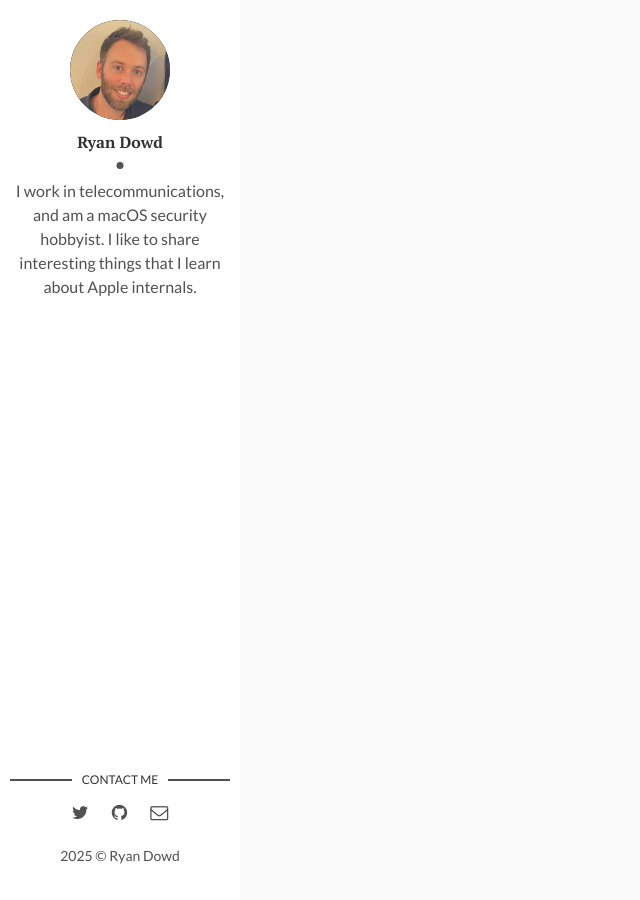
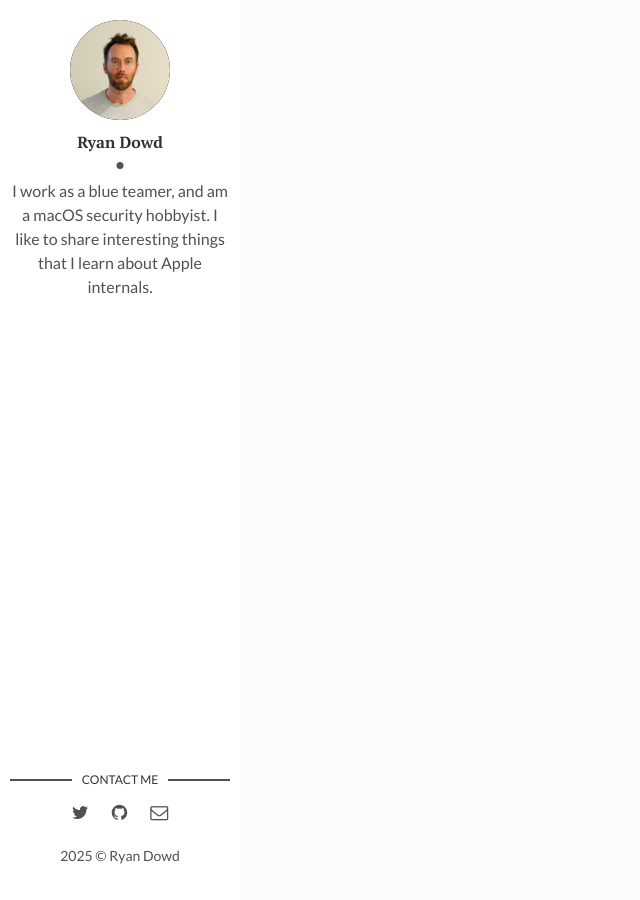
Before and after one commit to dowdry/dowdry.github.io, a Jekyll site: the page built from index.html, in a window 1280 px wide. Shown: the whole page, without its empty margins (0-640 px from the left). Built offline with Jekyll 4.4.1, drawn with Linux system fonts in a browser that asks for light colours; the list of posts is cut into pages by our own code.

Commit message:
Update config and profile

```diff
--- a/_config.yml
+++ b/_config.yml
@@ -8,7 +8,7 @@ site-twitter: '_rdowd'
 # Author Settings
 author: Ryan Dowd
 author-img: ryandowd.jpg
-about-author: I work in telecommunications, and am a macOS security hobbyist. I like to share interesting things that I learn about Apple internals.
+about-author: I work as a blue teamer, and am a macOS security hobbyist. I like to share interesting things that I learn about Apple internals.
 social-twitter: _rdowd
 social-github: dowdry
 social-email: me@rdowd.com
```
Also changed, not shown: assets/img/ryandowd.jpg.
